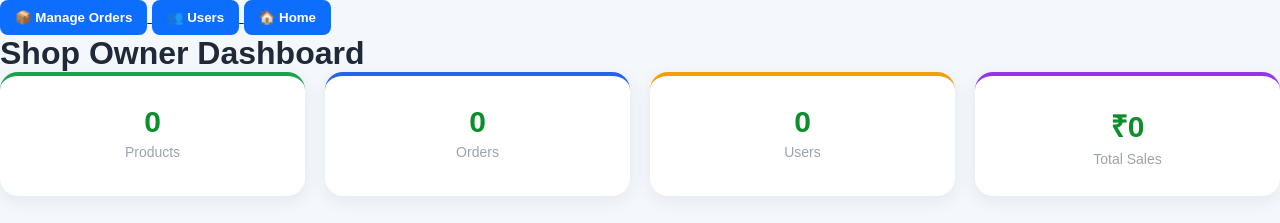
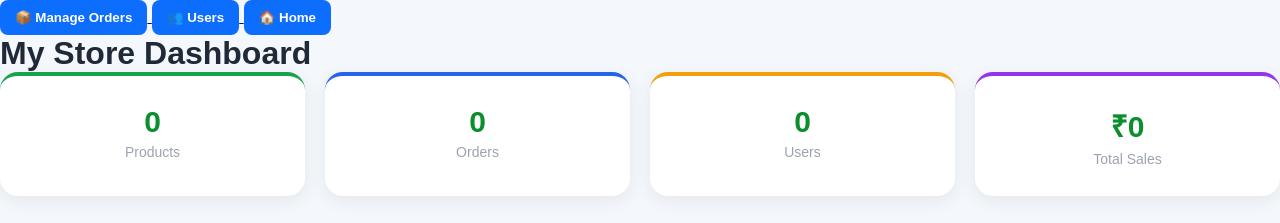
Before and after one commit to Fardeen0308/hyperlocal-delivery, a plain HTML site: page dashboard.html in a window 1280 px wide. Shown: the top 223 px of the page. Drawn offline with Linux system fonts and the light colour scheme; no server answers; sample sign-in values are in the browser's storage.

Commit message:
updated Frontend

```diff
--- a/dashboard.html
+++ b/dashboard.html
@@ -1,7 +1,7 @@
 <!DOCTYPE html>
 <html>
 <head>
-    <title>Shop Dashboard</title>
+    <title>My Store Dashboard</title>
     <link rel="stylesheet" href="css/delivery.css">
 <link rel="stylesheet" href="css/responsive.css">
 <link rel="stylesheet" href="css/admin.css">
@@ -20,7 +20,7 @@
     <button>🏠 Home</button>
 </a>
 <header>
-    <h1>Shop Owner Dashboard</h1>
+    <h1>My Store Dashboard</h1>
 </header>
 
 <div class="stats">
```
